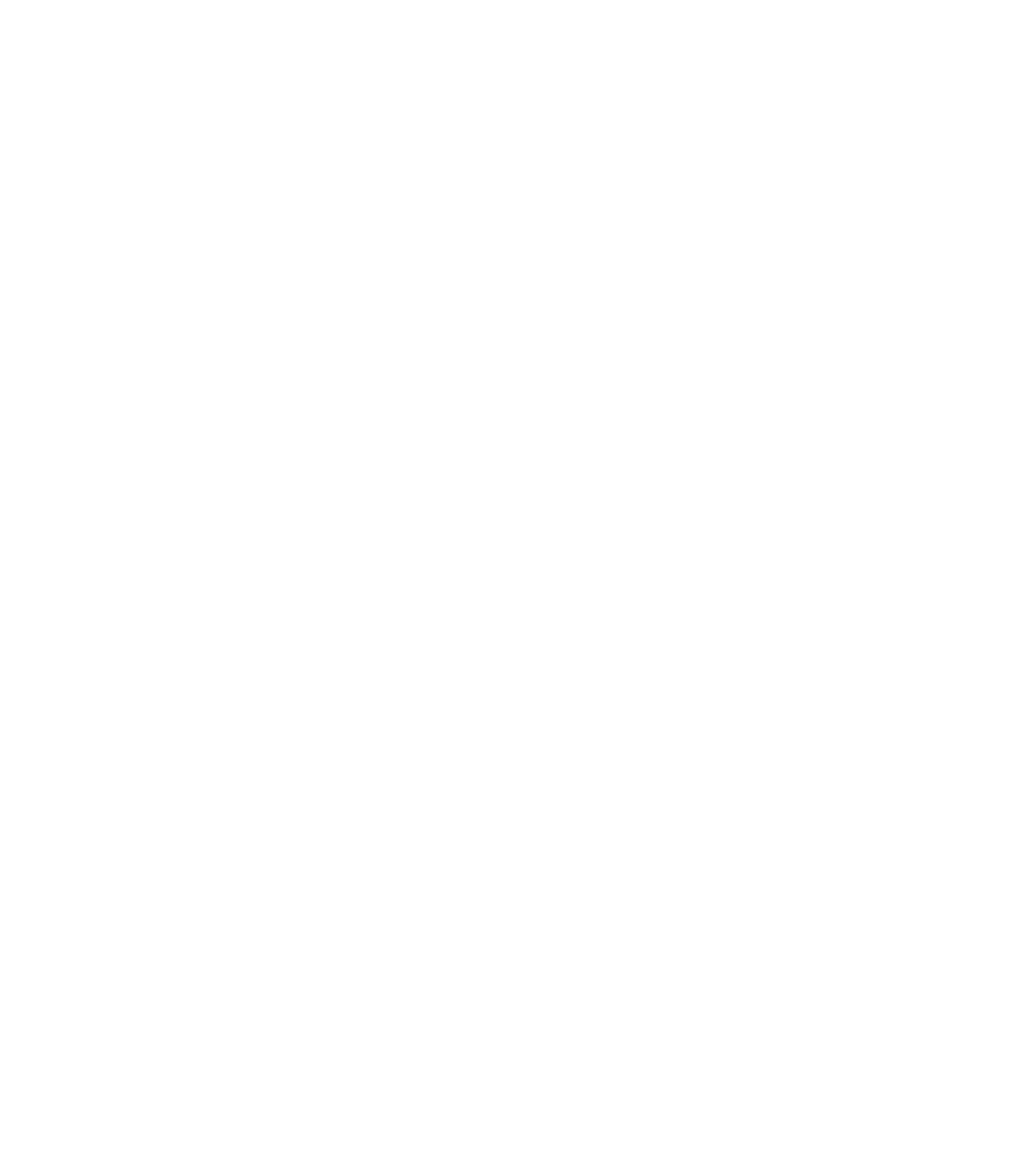
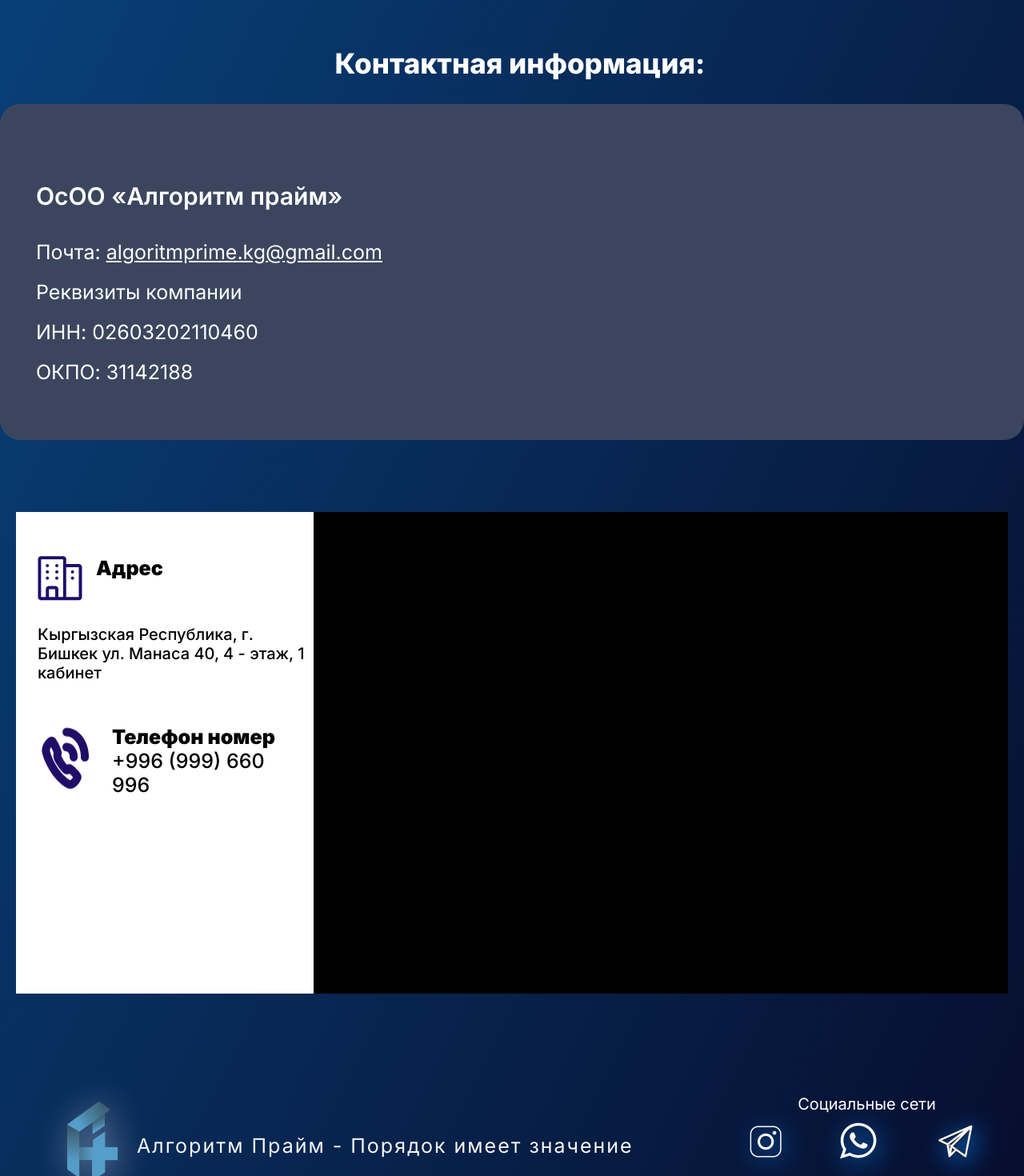
Before and after one commit to UmarXLE/lawyer, a React (Create React App) app: page /contact in a window 1280 px wide. Before the commit this address had no page. Shown: the part 220-1690 px from the top of the page at 80% size. Before the commit the page ends 800 px from the top, so only its background shows below. Built offline with nearby package versions, Linux system fonts and the light colour scheme.

Commit message:
create/contactPAge

```diff
--- a/src/App.js
+++ b/src/App.js
@@ -2,6 +2,7 @@
 import HomePage from "./pages/HomePage/HomePage";
 import AboutPage from "./pages/AboutPage/AboutPage";
 import ServicesPage from "./pages/ServicesPage/ServicesPage";
+import ContactPage from "./pages/ContactPage/ContactPage";
 function App() {
   return (
     <div className="App">
@@ -9,6 +10,8 @@
           <Route path='/' element={<HomePage/>}/>
           <Route path='/about' element={<AboutPage/>}/>
           <Route path='/service' element={<ServicesPage/>}/>
+          <Route path='/contact' element={<ContactPage/>}/>
+
 
       </Routes>
     </div>
--- a/src/components/Footer/Footer.module.scss
+++ b/src/components/Footer/Footer.module.scss
@@ -7,6 +7,7 @@
   justify-content: space-between;
   max-width: 1380px;
   padding-bottom: 60px;
+  padding-top: 90px;
 
   &__logo {
     display: flex;
--- /dev/null
+++ b/src/components/Map/Map.jsx
@@ -0,0 +1,30 @@
+import React from 'react';
+import css from './Map.module.scss'
+import adressIcon from '../../media/icons/address.png'
+import callIcon from '../../media/icons/call.png'
+const Map = () => {
+    return (
+        <section className={css.wrapper}>
+            <div className={css.wrapper__text}>
+                <div className={css.wrapper__text_title}>
+                    <img src={adressIcon} alt=""/>
+                    <p>Адрес</p>
+                </div>
+                <p className={css.wrapper__text_descr}>Кыргызская Республика, г. Бишкек ул. Манаса 40, 4 - этаж, 1 кабинет </p>
+                <div className={css.wrapper__text_subTitle}>
+                    <img src={callIcon} alt=""/>
+                    <div className={css.wrapper__text_subTitle_container}>
+                        <h2>Телефон номер </h2>
+                        <a href="">+996 (999) 660 996</a>
+                    </div>
+                </div>
+            </div>
+
+            <div className={css.wrapper__map}>
+
+            </div>
+        </section>
+    );
+};
+
+export default Map;
--- /dev/null
+++ b/src/components/Map/Map.module.scss
@@ -0,0 +1,65 @@
+.wrapper {
+  width: 100%;
+  max-width: 1355px;
+  padding: 90px 20px 0 20px;
+  display: flex;
+  border-radius: 20px;
+  margin: 0 auto;
+  aspect-ratio: 1.85/1;
+  &__text {
+    background: white;
+    padding: 55px 10px 0 27px;
+    width: 30%;
+
+    &_title {
+      display: flex;
+
+      & p {
+        margin-left: 17px;
+        font-weight: 900;
+        font-size: 25px;
+        line-height: 30px;
+        color: #000000;
+      }
+    }
+
+    &_descr {
+      font-weight: 500;
+      font-size: 20px;
+      line-height: 24px;
+      color: #000000;
+      margin-top: 30px;
+    }
+
+    &_subTitle {
+      margin-top: 53px;
+      display: flex;
+
+      & img {
+        margin-right: 26px;
+      }
+
+      &_container {
+        & h2 {
+          font-weight: 900;
+          font-size: 25px;
+          line-height: 30px;
+          color: #000000;
+        }
+
+        & a {
+          font-weight: 500;
+          font-size: 25px;
+          line-height: 30px;
+          color: #000000;
+          text-decoration: none;
+        }
+      }
+    }
+  }
+
+  &__map {
+    width: 70%;
+    background: black;
+  }
+}
--- /dev/null
+++ b/src/pages/ContactPage/ContactPage.jsx
@@ -0,0 +1,25 @@
+import React from 'react';
+import css from './ContactPage.module.scss'
+import Header from "../../components/Header/Header";
+import Map from "../../components/Map/Map";
+import Footer from "../../components/Footer/Footer";
+const ContactPage = () => {
+    return (
+
+        <section className={css.wrapper}>
+            <Header />
+            <h1>Контактная информация:</h1>
+            <div className={css.wrapper__text}>
+                <h2>ОсОО «Алгоритм прайм»</h2>
+                <p>Почта: <a href="">algoritmprime.kg@gmail.com</a> </p>
+                <p>Реквизиты компании</p>
+                <p>ИНН: 02603202110460</p>
+                <p>ОКПО: 31142188</p>
+            </div>
+            <Map />
+            <Footer />
+        </section>
+    );
+};
+
+export default ContactPage;
--- /dev/null
+++ b/src/pages/ContactPage/ContactPage.module.scss
@@ -0,0 +1,41 @@
+.wrapper {
+  width: 100%;
+  & h1 {
+    font-weight: 800;
+    font-size: 35px;
+    line-height: 42px;
+    color: #FFFFFF;
+    margin-top: 278px;
+    text-align: center;
+    padding-left:20px;
+    margin-bottom: 30px;
+  }
+
+  &__text {
+    width: 100%;
+    max-width: 1320px;
+    padding:100px 39px 60px 45px;
+    margin: 0 auto;
+    background: #3B465E;
+    border-radius: 25px;
+
+    & h2 {
+      font-weight: 600;
+      font-size: 30px;
+      line-height: 30px;
+      color: #FFFFFF;
+      margin-bottom: 30px;
+    }
+
+    & p {
+      font-weight: 400;
+      font-size: 25px;
+      line-height: 50px;
+      color: #FFFFFF;
+
+      & a {
+        color: white;
+      }
+    }
+  }
+}
```
Also changed, not shown: src/media/icons/address.png (added), src/media/icons/call.png (added).
